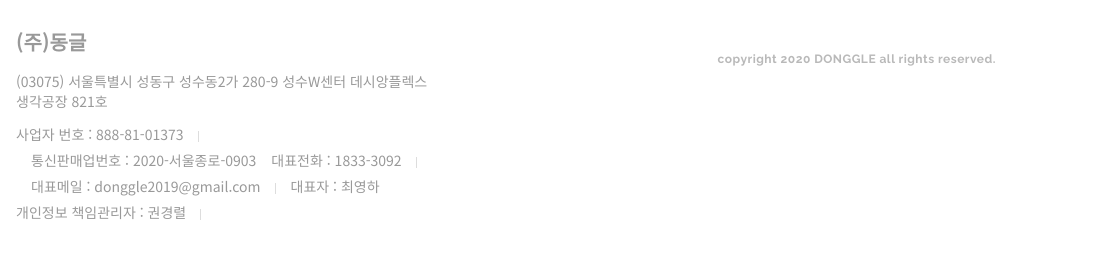
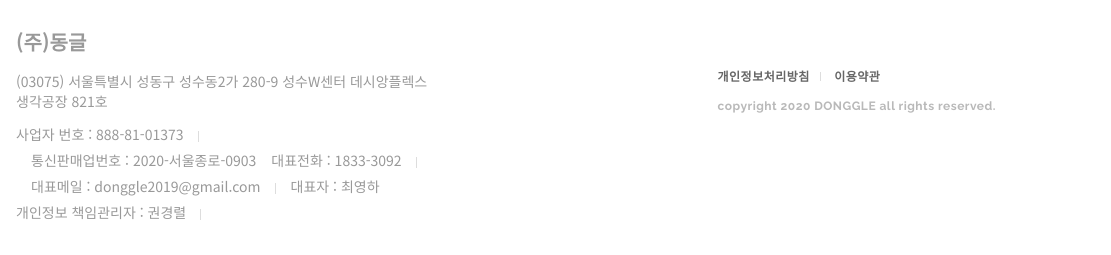
Before and after one commit to bogeon/donggle-landing, a plain HTML site: page index.html in a window 1280 px wide. Shown: the part 4279-4534 px from the top of the page, 169-1280 px from the left. Drawn offline with nearby package versions, Linux system fonts and the light colour scheme; no server answers.

Commit message:
awdawdawdawd

```diff
--- a/css/layout.css
+++ b/css/layout.css
@@ -546,6 +546,24 @@ background:url(../img/bg_merit.png) no-repeat right top;}
 #footer .footinfo ul li:before{display:none;}
 #footer .footinfo cite{display:block;text-align:left;width:100%;margin:0 auto;padding-top:8px;overflow:hidden;top:0;}
 }
+.policy{
+	text-align: left;
+	margin: 15px 0;
+}
+
+.policy a{
+	display: inline-block;
+	color: #666;
+}
+
+.policy a:first-child::after{
+	content: '';
+	display: inline-block;
+	width:1px;
+	height: 9px;
+	background-color: #ddd;
+	margin:0 10px;
+}
 
 
 @media screen and (max-width: 500px) {
--- a/index.html
+++ b/index.html
@@ -88,6 +88,7 @@
 <![endif]-->
 
   <script>
+		/*
 		var userAgent = navigator.userAgent || navigator.vendor || window.opera
 
 		// Windows Phone must come first because its UA also contains "Android"
@@ -103,6 +104,7 @@
 		if (/iPad|iPhone|iPod/.test(userAgent) && !window.MSStream) {
 			location.href='https://m.dong-gle.co.kr';
 		}
+		*/
 
 		$(document).ready(function(){
 			$.support.cors = true;
@@ -348,7 +350,12 @@
 					<li>대표자 : 최영하</li>
 					<li>개인정보 책임관리자 : 권경렬</li>
 				</ul>
-				<cite class="en">copyright 2020 DONGGLE all rights reserved.</cite>
+				<cite class="en">
+					<div class="policy">
+						<a href="https://test2.dong-gle.co.kr/privacy">개인정보처리방침</a> <a href="https://test2.dong-gle.co.kr/term">이용약관</a>
+					</div>
+					copyright 2020 DONGGLE all rights reserved.
+				</cite>
 			</div>
 		</div>
 		<!-- //footer -->
```
